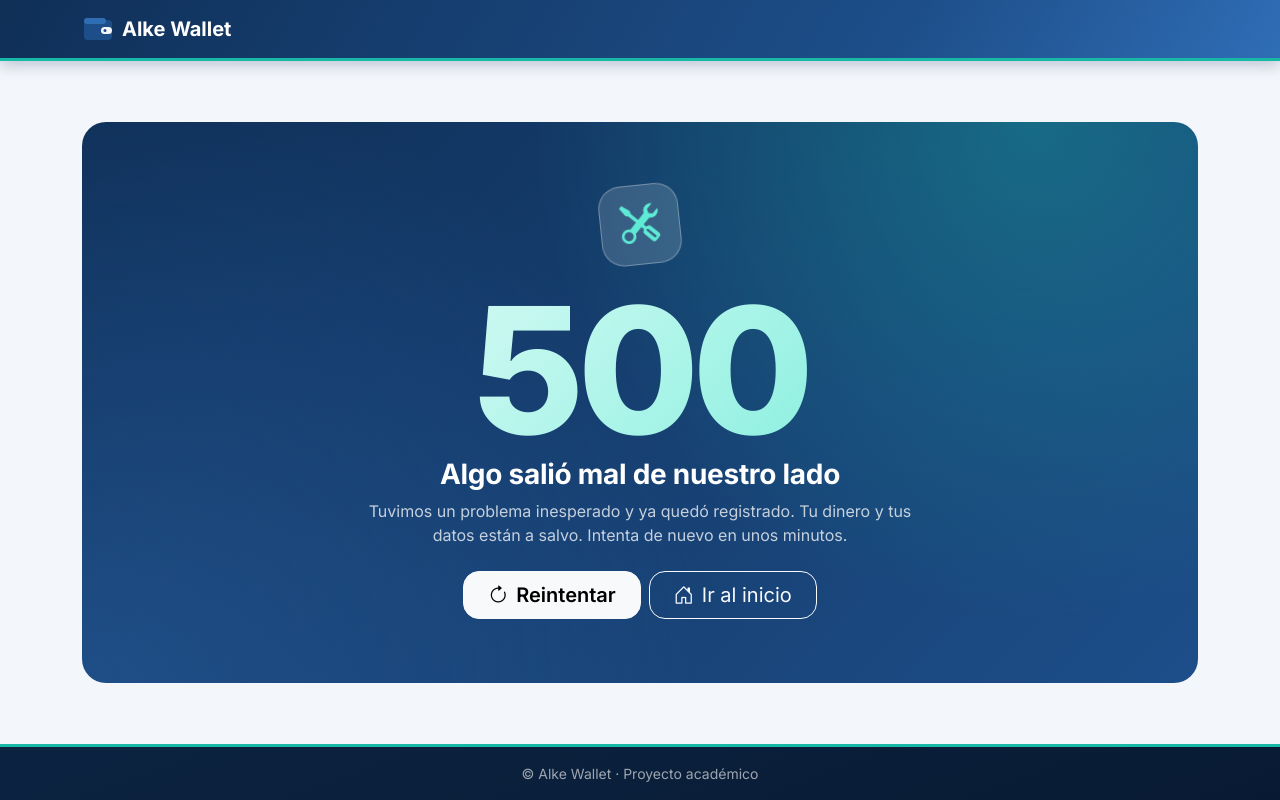
After one commit to Javiermll/alke-wallet-django, a Django app: page /vista-500/ in a window 1280 px wide. The commit adds this page. Run offline with Django 5.2, Linux system fonts and the light colour scheme.

Commit message:
Rediseñar las páginas de error 403, 404 y 500 y agregar rutas de vista previa
Co-Authored-By: Claude Sonnet 5.5 <noreply@anthropic.com>

```diff
--- a/core/urls.py
+++ b/core/urls.py
@@ -15,3 +15,12 @@ urlpatterns = [
     path('registro/', login_not_required(RegistroView.as_view()), name='registro'),# Registro público de clientes (login_not_required lo deja pasar sin sesión)
     path('', include('gestion.urls')),# Cualquier otra dirección se entrega a las rutas de la app gestion
 ]
+
+# Vistas previas de las páginas de error en desarrollo: con DEBUG = True Django muestra su página técnica en lugar de
+# 404.html y 500.html, así que estas rutas (solo existen cuando DEBUG es True) permiten ver los diseños
+from django.conf import settings
+from django.views.generic import TemplateView
+
+if settings.DEBUG:
+    for numero in (403, 404, 500):
+        urlpatterns.insert(0, path(f'vista-{numero}/', login_not_required(TemplateView.as_view(template_name=f'{numero}.html')), name=f'vista_{numero}'))
--- /dev/null
+++ b/templates/500.html
@@ -0,0 +1,55 @@
+{# Página que Django muestra cuando ocurre un error interno del servidor (error 500) #}
+{# Importante: NO hereda de base.html. Si el error viene de la base de datos, de la sesión o del propio menú, #}
+{# una página que dependa de ellos fallaría también. Por eso es un documento completo e independiente: #}
+{# no usa {% url %}, ni "user", ni "request"; solo archivos estáticos y direcciones fijas. #}
+{# En desarrollo se previsualiza en /vista-500/ (con DEBUG = True Django muestra su página técnica en lugar de esta) #}
+{% load static %}
+<!DOCTYPE html>
+<html lang="es">
+<head>
+    <meta charset="UTF-8">
+    <meta name="viewport" content="width=device-width, initial-scale=1.0">
+    <title>Error del servidor · Alke Wallet</title>
+    <link rel="icon" type="image/svg+xml" href="{% static 'img/logo.svg' %}">
+    <link href="https://fonts.googleapis.com/css2?family=Inter:wght@400;500;600;700;800&display=swap" rel="stylesheet">
+    <link href="https://cdn.jsdelivr.net/npm/bootstrap@5.3.3/dist/css/bootstrap.min.css" rel="stylesheet">
+    <link href="https://cdn.jsdelivr.net/npm/bootstrap-icons@1.11.3/font/bootstrap-icons.min.css" rel="stylesheet">
+    {# Los mismos estilos del resto del sitio #}
+    <link rel="stylesheet" href="{% static 'css/estilos.css' %}">
+</head>
+<body class="d-flex flex-column min-vh-100">
+    {# Barra simple con la marca; el enlace "/" lleva al inicio (si no hay sesión, el sitio redirige solo a la portada) #}
+    <nav class="navbar navbar-dark barra-alke">
+        <div class="container">
+            <a class="navbar-brand d-flex align-items-center gap-2 fw-bold" href="/">
+                <img src="{% static 'img/logo.svg' %}" alt="Logo de Alke Wallet" width="32" height="32">
+                Alke Wallet
+            </a>
+        </div>
+    </nav>
+
+    <main class="container py-4 flex-grow-1 d-flex align-items-center">
+        <div class="error-pagina text-center text-white w-100">
+            <span class="error-icono"><i class="bi bi-tools"></i></span>
+            <div class="error-numero">500</div>
+            <h1 class="h3 fw-bold mb-2">Algo salió mal de nuestro lado</h1>
+            <p class="opacity-75 mx-auto mb-4" style="max-width: 34rem;">
+                Tuvimos un problema inesperado y ya quedó registrado. Tu dinero y tus datos están a salvo.
+                Intenta de nuevo en unos minutos.
+            </p>
+            <div class="d-grid d-sm-flex justify-content-center gap-2">
+                {# Vuelve a cargar la página que falló #}
+                <a href="javascript:location.reload()" class="btn btn-light btn-lg fw-semibold px-4"><i class="bi bi-arrow-clockwise me-2"></i>Reintentar</a>
+                <a href="/" class="btn btn-outline-light btn-lg px-4"><i class="bi bi-house-door me-2"></i>Ir al inicio</a>
+            </div>
+        </div>
+    </main>
+
+    {# La clase pie da el fondo oscuro del pie de página; pie-base, la franja con los derechos #}
+    <footer class="pie">
+        <div class="pie-base">
+            <div class="container py-3 text-center small">© Alke Wallet · Proyecto académico</div>
+        </div>
+    </footer>
+</body>
+</html>
```
Also changed, not shown: templates/403.html (+22 -6 lines), templates/404.html (added, +29 -0 lines).
